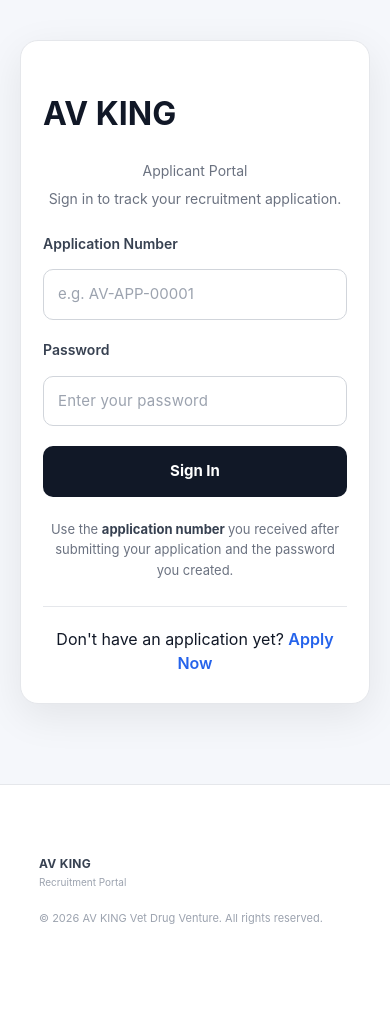
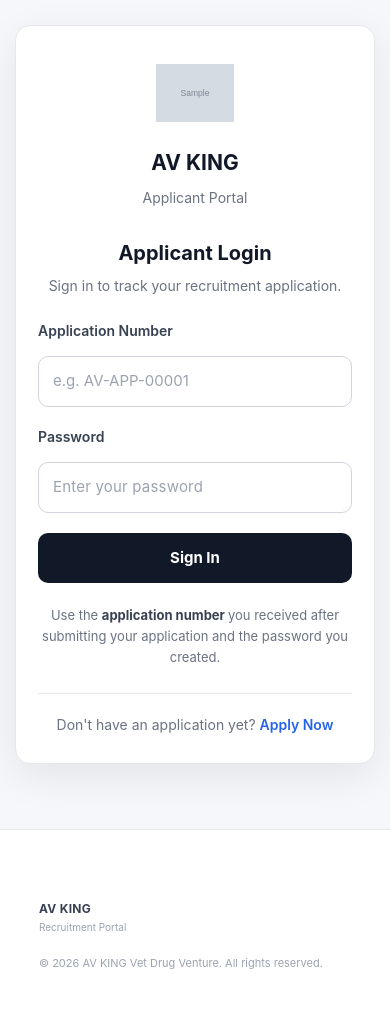
Before and after one commit to ifelodun/AV-KING-REGISTRATION, a Flask app: page /applicant/login in a window 390 px wide. Shown: the part 128-1139 px from the top of the page. Before the commit the page ends 1052 px from the top, so only its background shows below. Run offline with Flask 3, Linux system fonts and the light colour scheme; grey boxes marked "Sample" are stand-in pictures; a database or web service that is not in the repository returns one stand-in record (values such as "Sample title"); some libraries are stand-ins or nearby versions.

Commit message:
Update applicant_login.html

```diff
--- a/templates/applicant_login.html
+++ b/templates/applicant_login.html
@@ -3,6 +3,10 @@
 {% block content %}
 
 <style>
+
+    /* =========================================================
+       APPLICANT LOGIN PAGE
+    ========================================================= */
 
     .applicant-login-wrapper {
         min-height: 75vh;
@@ -13,6 +17,10 @@
     }
 
 
+    /* =========================================================
+       LOGIN CARD
+    ========================================================= */
+
     .applicant-login-card {
         width: 100%;
         max-width: 460px;
@@ -22,24 +30,30 @@
         box-shadow:
             0 12px 40px rgba(0, 0, 0, 0.08);
         border: 1px solid #e5e7eb;
+        box-sizing: border-box;
     }
 
 
-    .portal-brand {
+    /* =========================================================
+       BRANDING
+    ========================================================= */
+
+    .applicant-login-brand {
         text-align: center;
         margin-bottom: 30px;
     }
 
 
-    .portal-logo {
-        width: 72px;
-        height: 72px;
+    .applicant-login-logo {
+        width: 90px;
+        height: 90px;
         object-fit: contain;
-        margin-bottom: 15px;
+        display: block;
+        margin: 0 auto 15px;
     }
 
 
-    .portal-brand h1 {
+    .applicant-login-brand h1 {
         margin: 0;
         font-size: 25px;
         font-weight: 700;
@@ -47,12 +61,16 @@
     }
 
 
-    .portal-brand p {
+    .applicant-login-brand p {
         margin: 8px 0 0;
         color: #6b7280;
         font-size: 14px;
     }
 
+
+    /* =========================================================
+       PORTAL TITLE
+    ========================================================= */
 
     .portal-title {
         text-align: center;
@@ -64,6 +82,7 @@
         margin: 0;
         color: #111827;
         font-size: 22px;
+        font-weight: 700;
     }
 
 
@@ -73,6 +92,10 @@
         font-size: 14px;
     }
 
+
+    /* =========================================================
+       FORM
+    ========================================================= */
 
     .form-group {
         margin-bottom: 20px;
@@ -97,6 +120,8 @@
         font-size: 15px;
         outline: none;
         transition: 0.2s ease;
+        background: #ffffff;
+        color: #111827;
     }
 
 
@@ -106,6 +131,15 @@
             0 0 0 3px rgba(37, 99, 235, 0.10);
     }
 
+
+    .form-group input::placeholder {
+        color: #9ca3af;
+    }
+
+
+    /* =========================================================
+       LOGIN BUTTON
+    ========================================================= */
 
     .login-button {
         width: 100%;
@@ -126,6 +160,15 @@
     }
 
 
+    .login-button:active {
+        transform: translateY(1px);
+    }
+
+
+    /* =========================================================
+       HELP TEXT
+    ========================================================= */
+
     .login-help {
         margin-top: 22px;
         text-align: center;
@@ -140,11 +183,17 @@
     }
 
 
+    /* =========================================================
+       APPLICATION LINK
+    ========================================================= */
+
     .application-link {
         text-align: center;
         margin-top: 25px;
         padding-top: 20px;
         border-top: 1px solid #e5e7eb;
+        color: #6b7280;
+        font-size: 14px;
     }
 
 
@@ -160,11 +209,16 @@
     }
 
 
+    /* =========================================================
+       FLASH MESSAGES
+    ========================================================= */
+
     .flash-message {
         padding: 12px 14px;
         border-radius: 10px;
         margin-bottom: 20px;
         font-size: 14px;
+        line-height: 1.5;
     }
 
 
@@ -182,14 +236,36 @@
     }
 
 
+    /* =========================================================
+       MOBILE
+    ========================================================= */
+
     @media (max-width: 600px) {
+
+        .applicant-login-wrapper {
+            padding: 25px 15px;
+        }
+
 
         .applicant-login-card {
             padding: 28px 22px;
+            border-radius: 15px;
         }
 
-        .portal-brand h1 {
+
+        .applicant-login-logo {
+            width: 78px;
+            height: 78px;
+        }
+
+
+        .applicant-login-brand h1 {
             font-size: 21px;
+        }
+
+
+        .portal-title h2 {
+            font-size: 20px;
         }
 
     }
@@ -203,39 +279,46 @@
 
 
         <!-- ==================================================
-             BRANDING
+             COMPANY BRANDING
         ================================================== -->
 
         <div class="applicant-login-brand">
 
-    {% if settings and settings.logo %}
+            {% if company_logo %}
+
                 <img
-            src="{{ url_for('static', filename=settings.logo) }}"
-            alt="{{ settings.company_name or 'Company Logo' }}"
+                    src="{{ url_for(
+                        'static',
+                        filename='uploads/' + company_logo
+                    ) }}"
+                    alt="Company Logo"
                     class="applicant-login-logo"
                 >
+
             {% endif %}
 
+
             <h1>
-        {{ settings.company_name if settings else 'AV KING' }}
+                AV KING
             </h1>
 
-    {% if settings and settings.company_motto %}
-        <p>{{ settings.company_motto }}</p>
-    {% endif %}
+
+            <p>
+                Applicant Portal
+            </p>
 
         </div>
 
 
         <!-- ==================================================
-             TITLE
+             LOGIN TITLE
         ================================================== -->
 
         <div class="portal-title">
 
-            <p>
-                Applicant Portal
-            </p>
+            <h2>
+                Applicant Login
+            </h2>
 
             <p>
                 Sign in to track your recruitment application.
@@ -286,6 +369,8 @@
         >
 
 
+            <!-- APPLICATION NUMBER -->
+
             <div class="form-group">
 
                 <label
@@ -293,6 +378,7 @@
                 >
                     Application Number
                 </label>
+
 
                 <input
                     type="text"
@@ -306,6 +392,8 @@
             </div>
 
 
+            <!-- PASSWORD -->
+
             <div class="form-group">
 
                 <label
@@ -313,6 +401,7 @@
                 >
                     Password
                 </label>
+
 
                 <input
                     type="password"
@@ -325,6 +414,8 @@
 
             </div>
 
+
+            <!-- SIGN IN -->
 
             <button
                 type="submit"
```
Lines whose indentation alone changed are shown as unchanged.
